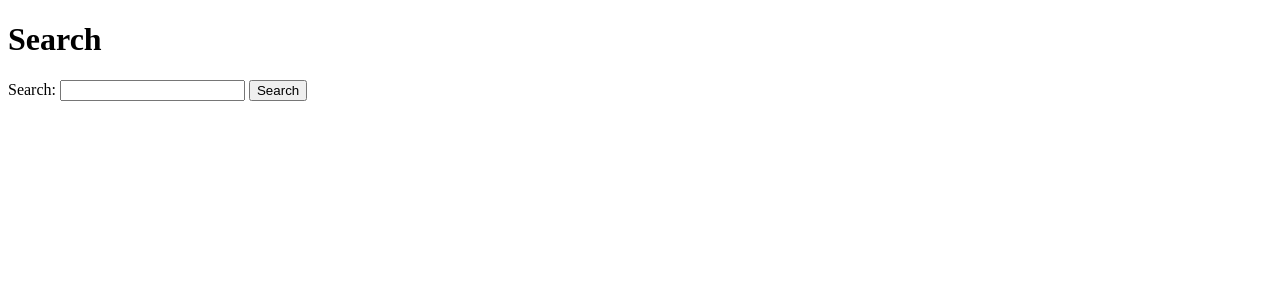
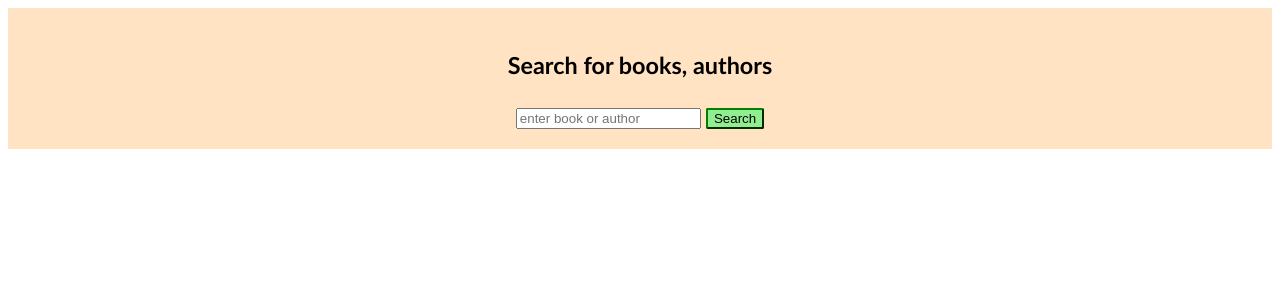
Before and after one commit to Pragades-Rajagopal/django-ex1, a Django app: page /books/search/ in a window 1280 px wide. Shown: the top 300 px of the page. Run offline with Django 3.2, Linux system fonts and the light colour scheme.

Commit message:
commit-7

```diff
--- /dev/null
+++ b/mysite/books/forms.py
@@ -0,0 +1,12 @@
+from django import forms
+
+topic_choices = (
+    ('general', 'General enquiry'),
+    ('bug' 'Report a bug'),
+    ('suggestion', 'Suggestion'),
+)
+
+class ContactForm(forms.Form):
+    topic = forms.ChoiceField(choices=topic_choices)
+    message = forms.CharField(widget=forms.Textarea())
+    sender = forms.EmailField(required=False)
--- a/mysite/books/models.py
+++ b/mysite/books/models.py
@@ -26,7 +26,7 @@ class Author(models.Model):
     first_name = models.CharField(max_length=20)
     last_name = models.CharField(max_length=20)
     email = models.EmailField()
-    headshot = models.ImageField(upload_to=imagePath)
+    # headshot = models.ImageField(upload_to=imagePath)
 
     def __str__(self):
         return '%s %s' % (self.first_name, self.last_name)
--- a/mysite/books/urls.py
+++ b/mysite/books/urls.py
@@ -4,5 +4,6 @@ from . import views
 app_name = 'books'
 
 urlpatterns = [
-    path('search/', views.search, name='search')
+    path('search/', views.search, name='search'),
+    path('contact/', views.contact, name='contact')
 ]
--- a/mysite/books/views.py
+++ b/mysite/books/views.py
@@ -1,6 +1,9 @@
 from django.shortcuts import render
-from django.db.models import Q
+from django.http import HttpResponseRedirect
+from django.core.mail import send_mail
+from django.db.models.query_utils import Q
 from books.models import Book
+from books.forms import ContactForm
 
 def search (request):
     query = request.GET.get('q', '')
@@ -18,3 +21,21 @@ def search (request):
         'results': results,
         'query': query
     })
+
+
+def contact (request):
+    if request.method == 'POST':
+        form = ContactForm(request.POST)
+        if form.is_valid():
+            topic = form.cleaned_data['topic']
+            message = form.cleaned_data['message']
+            sender = form.cleaned_data.get('sender', 'noreply@example.com')
+            send_mail(
+                'Feedback from your site Mysite, topic: ' + topic,
+                message, sender,
+                ['admin@example.com']
+            )
+            return HttpResponseRedirect('<html><body>Thanks</body><html>')
+    else:
+        form = ContactForm()
+    return render(request, 'books/contact.html', { 'form': form })
--- a/mysite/templates/books/search.html
+++ b/mysite/templates/books/search.html
@@ -1,29 +1,53 @@
-<!DOCTYPE HTML PUBLIC "-//W3C/DTD HTML 4.01//EN">
+<!DOCTYPE html>
 <html lang="en">
 
 <head>
-    <title>Search {% if query %}Results{% endif %}</title>
+    <meta charset="UTF-8">
+    <meta http-equiv="X-UA-Compatible" content="IE=edge">
+    <meta name="viewport" content="width=device-width, initial-scale=1.0">
+    <title>Search books</title>
+    <style>
+        .container {
+            font-family: 'Gill Sans', 'Gill Sans MT', Calibri, 'Trebuchet MS', sans-serif;
+            text-align: center;
+            font-size: 20px;
+            background-color: hsl(33, 100%, 88%);
+            padding-top: 20px;
+            padding-bottom: 20px;
+        }
+
+        .btn {
+            background-color: lightgreen;
+            border-color: green;
+            border-radius: 2px;
+        }
+
+        li {
+            list-style: none;
+        }
+    </style>
 </head>
 
 <body>
-    <h1>Search</h1>
+    <div class="container">
+        <h3>Search for books, authors</h3>
         <form action="." method="GET">
-        <label for="q">Search: </label>
-        <input type="text" name="q" value="{{ query|escape }}">
-        <input type="submit" value="Search">
+            <input type="text" name="q" value="{{ query|escape }}" placeholder="enter book or author">
+            <input class="btn" type="submit" value="Search">
         </form>
         {% if query %}
-    <h2>Results for "{{ query|escape }}":</h2>
+        <h4>Results for "{{ query|escape }}" ({{ results.count }} result{{ results | pluralize }})</h4>
         {% if results %}
         <ul>
             {% for book in results %}
-        <li>{{ book }} by {{ book.first_name }}</l1>
+            <li>{{ book }}</l1>
             {% endfor %}
         </ul>
         {% else %}
-    <p>No books found</p>
+        <p>No books found!</p>
         {% endif %}
         {% endif %}
+    </div>
 </body>
 
 </html>
```
Also changed, not shown: mysite/templates/books/contact.html (added, +38 -0 lines). Lines whose indentation alone changed are shown as unchanged.
